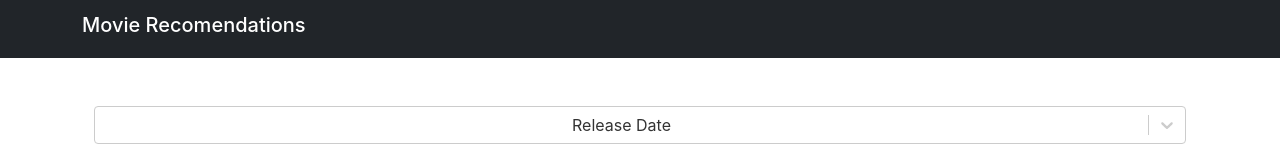
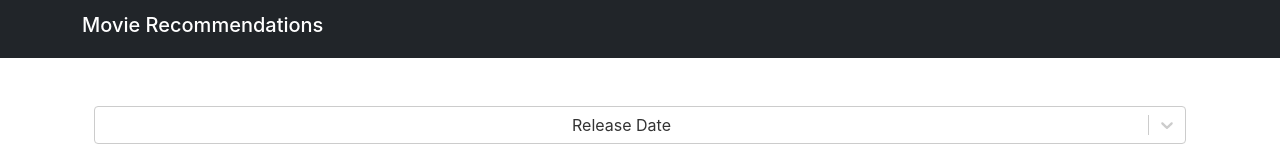
Before and after one commit to Karthik-Prabhu-kp/redux-movie, a React (Create React App) app: page / in a window 1280 px wide. Shown: the top 160 px of the page. Built offline with nearby package versions, Linux system fonts and the light colour scheme; no server answers.

Commit message:
Update Navbar.js

```diff
--- a/src/components/Navbar.js
+++ b/src/components/Navbar.js
@@ -8,12 +8,9 @@ function Navbar() {
           <div className="container">
             <div className="navbar-header">
               < h1 className="navbar-brand text-white text-lg brand-text" >
-                Movie Recomendations
+                Movie Recommendations
               </h1>
             </div>
-            <ul className="navbar-nav ml-auto text-light d-inline-block">
-
-            </ul>
           </div>
         </nav>
       </div>
```
